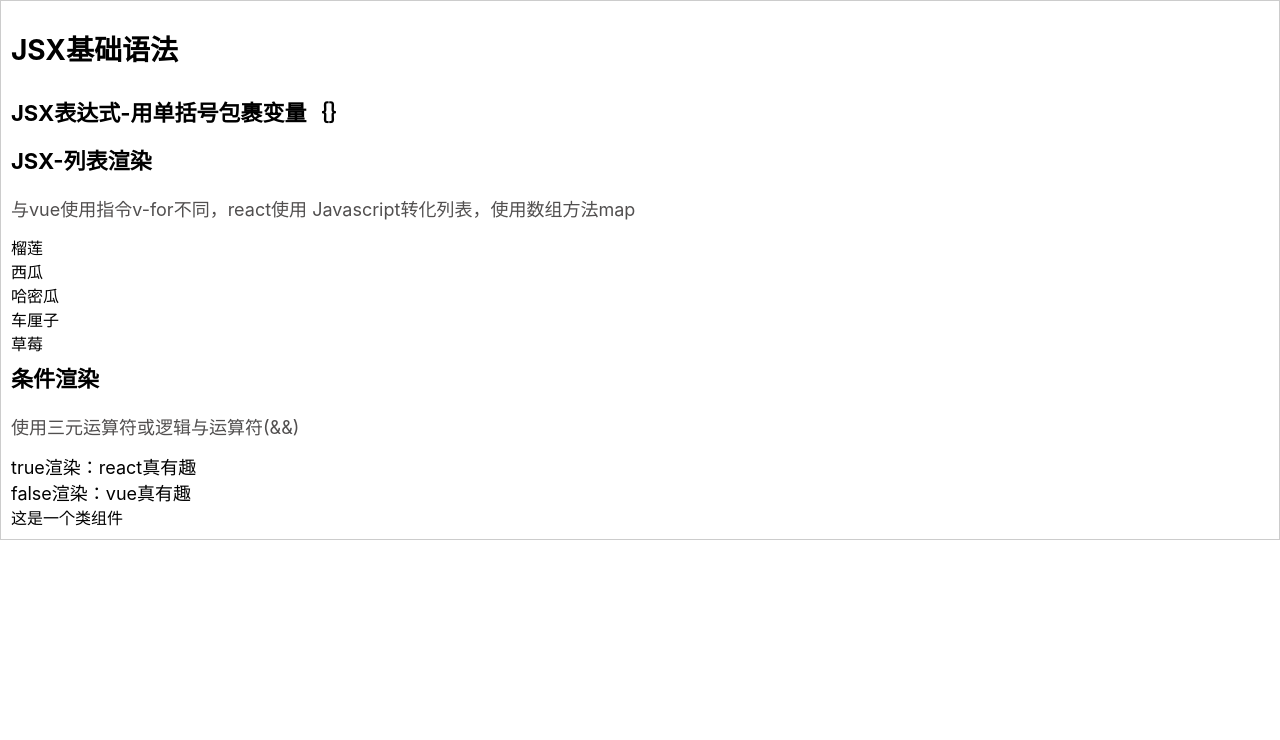
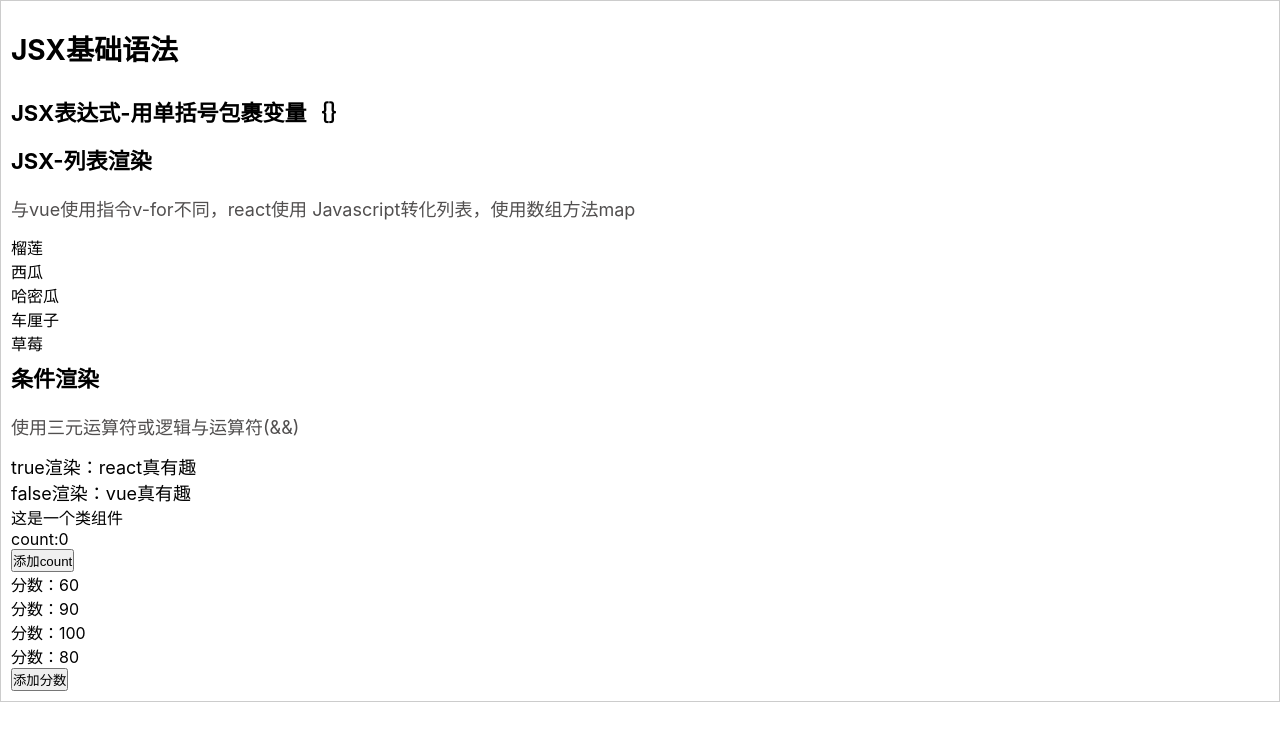
Before and after one commit to Wild-bit/react-demo, a React (Create React App) app: page / in a window 1280 px wide. Shown: the top 740 px of the page. Built offline with nearby package versions, Linux system fonts and the light colour scheme.

Commit message:
feat: 修改组件状态

```diff
--- a/src/components/ClassComponents/ClassComponents.js
+++ b/src/components/ClassComponents/ClassComponents.js
@@ -2,14 +2,35 @@ import React from "react"
 
 // 定义类组件
 class HelloComponents extends React.Component {
+  // 操作组件状态
+  state = {
+    count: 0,
+    score: [60, 90, 100, 80],
+  }
   // 渲染组件内容使用render函数
   sayHello = () => {
     alert("HelloComponents")
+  }
+  addCount = () => {
+    this.setState({
+      count: this.state.count + 1,
+    })
+  }
+  setScore = () => {
+    this.setState({
+      score: [...this.state.score, 92],
+    })
   }
   render() {
     return (
       <>
         <div onClick={this.sayHello}>这是一个类组件</div>
+        <p>count:{this.state.count}</p>
+        <button onClick={this.addCount}>添加count</button>
+        {this.state.score.map((i, index) => {
+          return <p key={index}>分数：{i}</p>
+        })}
+        <button onClick={this.setScore}>添加分数</button>
       </>
     )
   }
```
